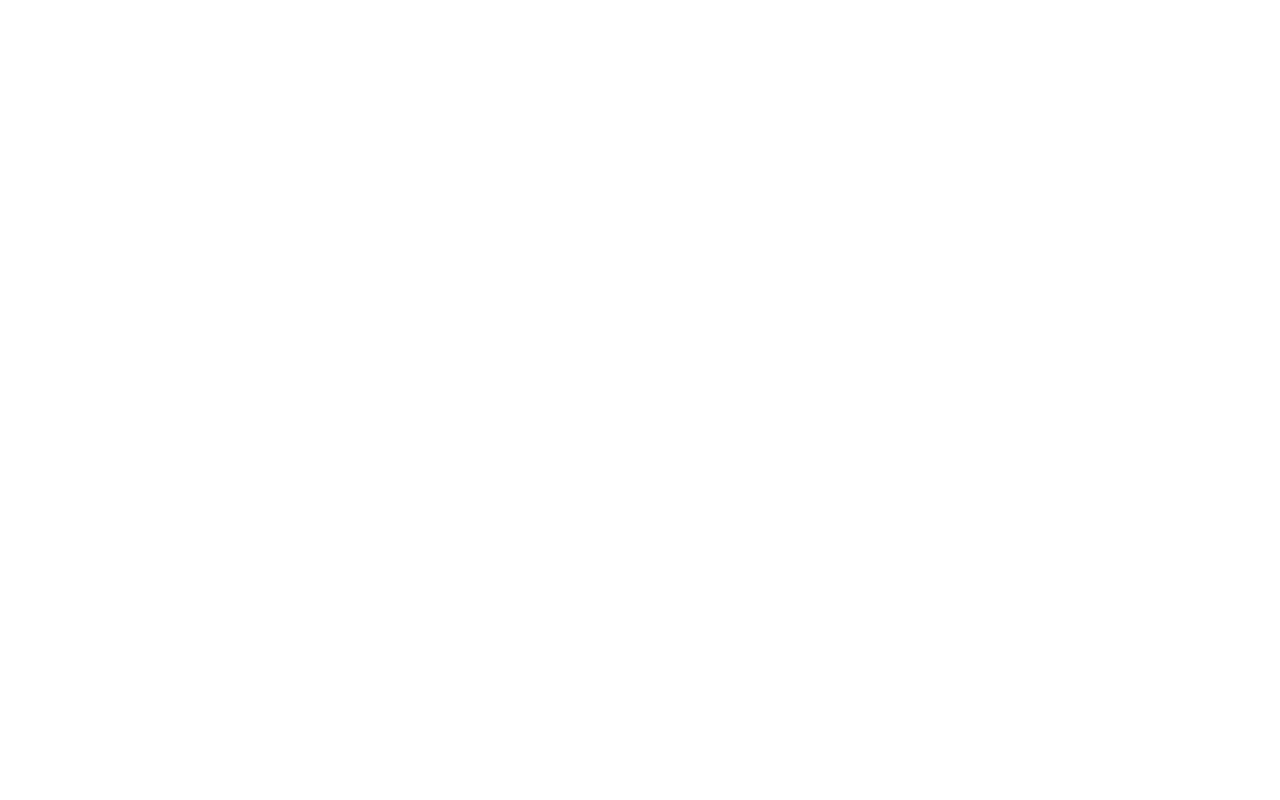
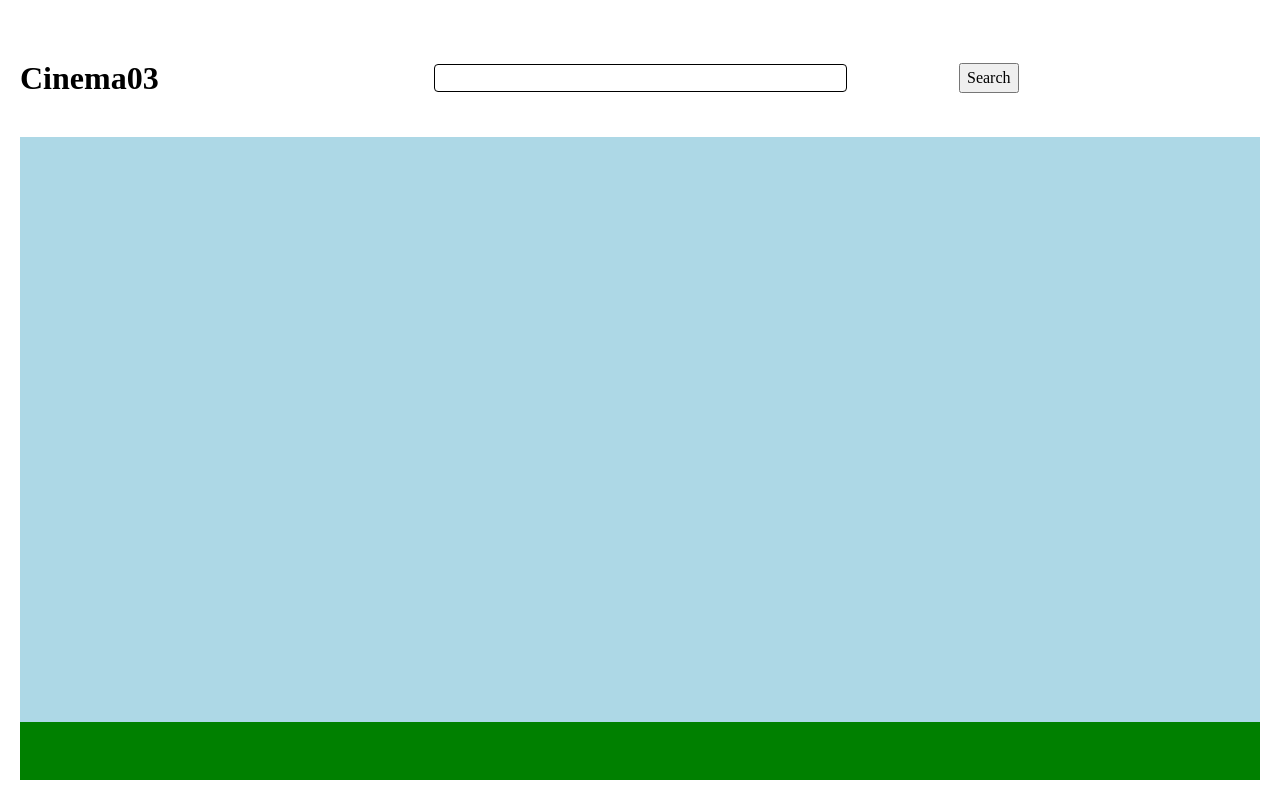
Before and after one commit to Ayoroq/exercise-for-programmers, a plain HTML site: page exercises_book/gui/movie_tv_search/index.html in a window 1280 px wide. Drawn offline with Linux system fonts and the light colour scheme.

Commit message:
Implement main layout and search functionality for Movies and TV Shows

```diff
--- a/exercises_book/gui/movie_tv_search/index.html
+++ b/exercises_book/gui/movie_tv_search/index.html
@@ -1,11 +1,29 @@
 <!DOCTYPE html>
 <html lang="en">
-<head>
-    <meta charset="UTF-8">
-    <meta name="viewport" content="width=device-width, initial-scale=1.0">
+  <head>
+    <meta charset="UTF-8" />
+    <meta name="viewport" content="width=device-width, initial-scale=1.0" />
     <title>Movies and TV Shows Search</title>
-</head>
-<body>
-
-</body>
+    <link rel="stylesheet" href="reset.css" />
+    <link rel="stylesheet" href="style.css" />
+  </head>
+  <body>
+    <div class="container">
+      <header class="header">
+        <div class="header-container">
+          <h1>Cinema03</h1>
+          <form action="" class="form">
+            <p class="search-container">
+              <input type="search" name="search" id="search" class="search" required />
+            </p>
+            <p class="button-container">
+              <button type="submit" class="btn" id="btn">Search</button>
+            </p>
+          </form>
+        </div>
+      </header>
+      <main class="main"></main>
+      <footer class="footer"></footer>
+    </div>
+  </body>
 </html>
--- a/exercises_book/gui/movie_tv_search/style.css
+++ b/exercises_book/gui/movie_tv_search/style.css
@@ -0,0 +1,44 @@
+body {
+  height: 100vh;
+  margin: 0;
+  padding: 20px;
+}
+
+.container {
+  height: 100%;
+  display: grid;
+  grid-template-rows: 1fr 5fr 0.5fr;
+}
+
+.header-container {
+  height: 100%;
+  display: flex;
+  align-items: center;
+  justify-content: space-between;
+}
+
+.form {
+  flex: 0.75;
+  display: flex;
+  align-items: center;
+  gap: 7rem;
+}
+
+.search-container {
+  min-width: 50%;
+}
+
+input {
+  padding-left: 0.5rem;
+  width: 100%;
+  border-radius: 0.25rem;
+  border: 1px solid #000000;
+}
+
+.main {
+  background-color: lightblue;
+}
+
+.footer {
+  background-color: green;
+}
```
Also changed, not shown: exercises_book/gui/movie_tv_search/search.mjs (added, +25 -0 lines), exercises_book/gui/movie_tv_search/search.js (deleted), 1 other file.
